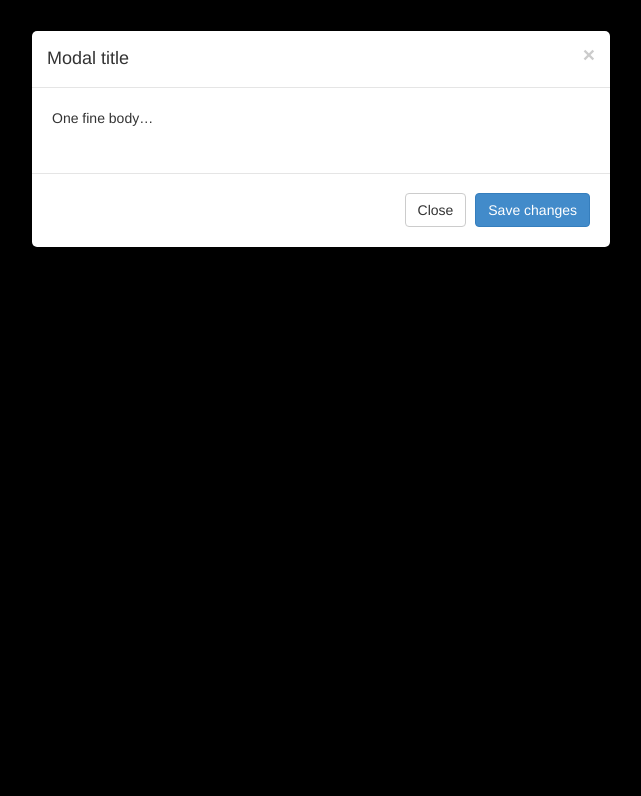
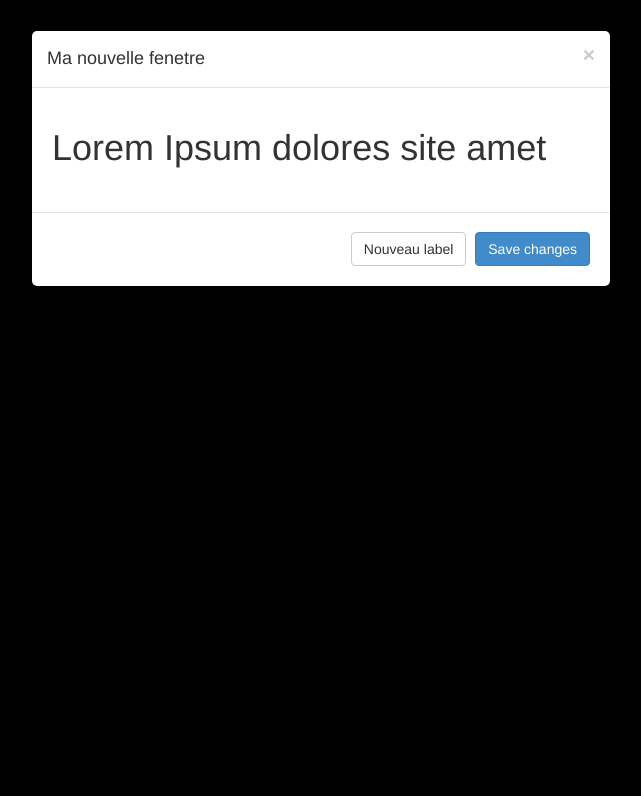
Before and after one commit to RiviereGregory/Html5, a plain HTML site: page version 5/index.html in a window 1280 px wide. Both pictures are taken after a click on the button "Bouton Danger". Shown: the top 796 px of the page, without its empty margins (319-960 px from the left). Drawn offline with nearby package versions, Linux system fonts and the light colour scheme; a web font is replaced by a local one.

Commit message:
modal modif texte titre corp bouton

```diff
--- a/version 5/index.html
+++ b/version 5/index.html
@@ -26,7 +26,7 @@
 <noscript>
 <div><h1>Veuillez activer le javascript pour le bon fonctionnement du site </h1> </div>
 </noscript>
-
+<!-- Navbar-->
 <div class="navbar navbar-fixed-top navbar-inverse" role="navigation">
 	<div class="container">
 		<div class="navbar-header">
@@ -56,9 +56,7 @@
 		 </div>
 	</div>
 </div>
-
-
-
+<!-- Formulaire-->
 <div class="container" >
 	<!-- mettre display:none et pas hide pour pouvoir utiliser les effets de transition avec fadeIn-->
 	<div  id="myformdiv" style="display: none;">
@@ -115,14 +113,10 @@
 		</div>
 	</div>
 </div>
-
-
 <br />
 <br />
 <br />
-
-
-
+<!-- Boutons -->
 <div class="container">
 	<div class="row">
 		<div class="col-md-4">Column 1<br /><button class="btn" id="button1"><i class="icon-linux icon-2x red">
@@ -132,14 +126,12 @@
 		</div>
 		<div class="col-md-4">Column 3<br /><button class="btn btn-danger btn-lg" id="button3">Bouton Danger</button>
 		</div>
-
 	</div>
-
 	<br />
 	<!-- Permet d'ecrireavec jquery qd on appuie sur le bouton 2-->
 	<div id="message" style="border:1px solid #000; width:200px;height:150px;"></div>
 	<br />
-
+	<!-- Liste puce perso -->
 	<div class="row">
 		<div class="col-md-12" id="contents">
 			<!--  well permet de faire une zone grise-->
@@ -165,18 +157,12 @@
 		</div>
 	</div>
 </div>
-
-
-
-
-
 <br />
 <br />
 <br />
-
+<!-- Système à quatre onglets -->
 <div class="container">
 	<div class="row">
-		<!-- Système à quatre onglets -->
 		<ul class="nav nav-tabs" id="myTab">
 			<li class="active"><a href="#home">Home</a></li>
 			<li><a href="#profile">Profile</a></li>
@@ -192,11 +178,9 @@
 
 	</div>
 </div>
-
 <br />
 <br />
 <br />
-
 <!-- Utilisation du filtre avec isotope-->
 <div class="container">
 	<div class="row">
@@ -206,8 +190,7 @@
 				<li><a href="#" data-filter="*" class="selected">show all</a></li>
 				<li><a href="#" data-filter=".number">numbers</a></li>
 				<li><a href="#" data-filter=".alpha">alphas</a></li>
-			      </ul>
-
+			</ul>
 			<div id="isotopejquery">
 				<div class="item number col-md-1">1</div>
 				<div class="item alpha col-md-1">a</div>
@@ -222,7 +205,6 @@
 <br />
 <br />
 <br />
-
 <!-- déclaration de la modale utilise dans js-->
 <!-- data-backdrop="static"  permet de fermer la fenetre qu'en appuyant sur les boutons -->
 <div id="modal1" class="modal fade" data-backdrop="static">
@@ -236,13 +218,13 @@
 				<p>One fine body&hellip;</p>
 			</div>
 			<div class="modal-footer">
-				<button type="button" class="btn btn-default" data-dismiss="modal">Close</button>
+				<button type="button" class="btn btn-default" data-dismiss="modal" id="boutonmodalclose">Close</button>
 				<button type="button" class="btn btn-primary">Save changes</button>
 			</div>
 		</div><!-- /.modal-content -->
 	</div><!-- /.modal-dialog -->
 </div><!-- /.modal -->
-
+<!-- Script javascript-->
 <script src="//ajax.googleapis.com/ajax/libs/jquery/1.10.2/jquery.min.js" type="text/javascript"></script>
 <script src="js/bootstrap.min.js"></script>
 <script src="js/select2.js"></script>
@@ -313,6 +295,13 @@
 			j('#message').text('bouton 1');
 			// Permet de decacher le bouton 1
 			j('#button1').removeClass('hide');
+
+			// Permet de modifier le titre de la modale
+			j('#modal1 .modal-title').text('Ma nouvelle fenetre');
+			// Permet de modifier le corp de la modale
+			j('#modal1 .modal-body').html('<h1>Lorem Ipsum dolores site amet</h1>');
+			//  Modifie le bouton close de la modale
+			j('#boutonmodalclose').text('Nouveau label');
 			// Charge la modale
 			j(' #modal1').modal('show');
 		});
```
